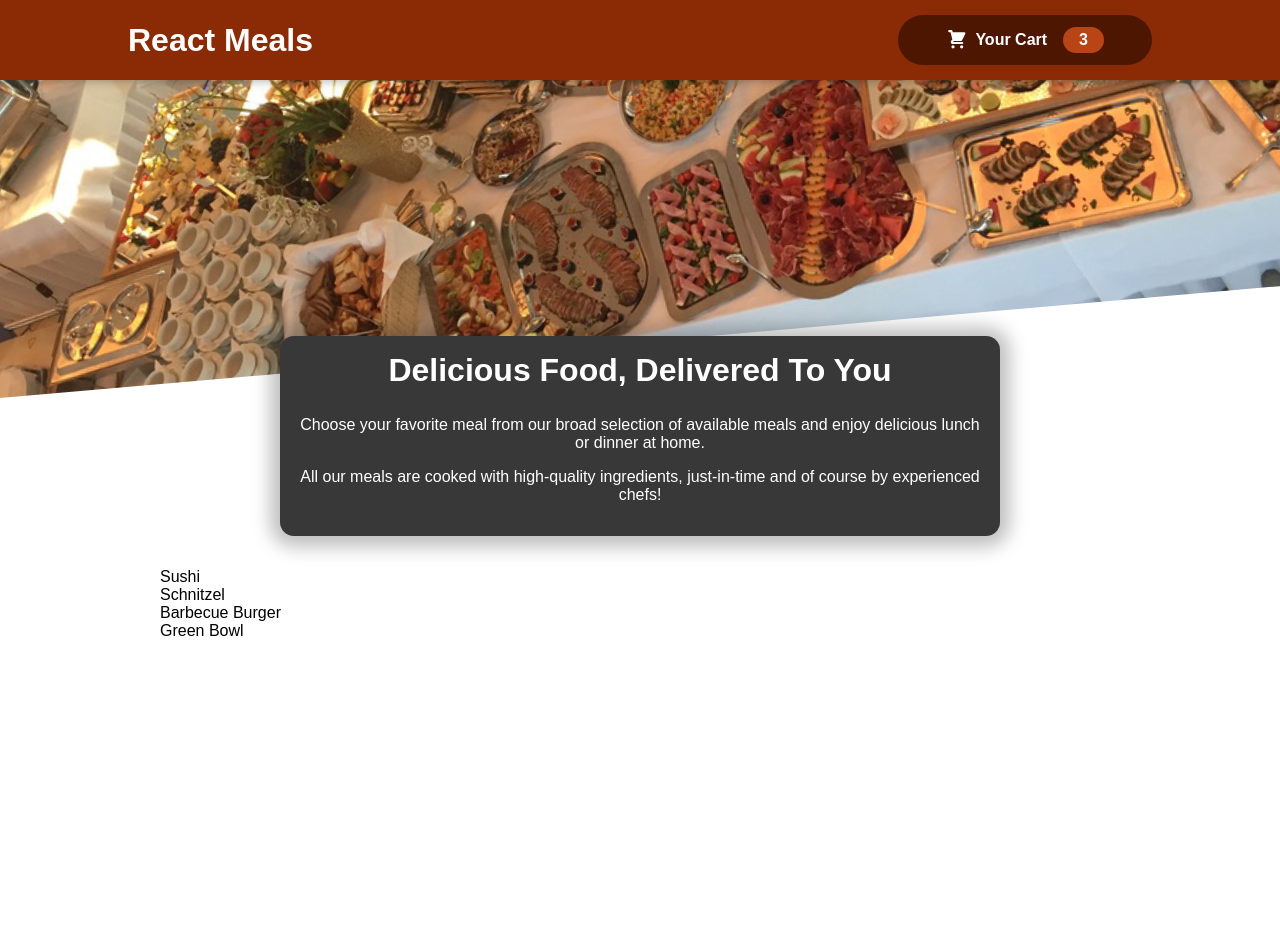
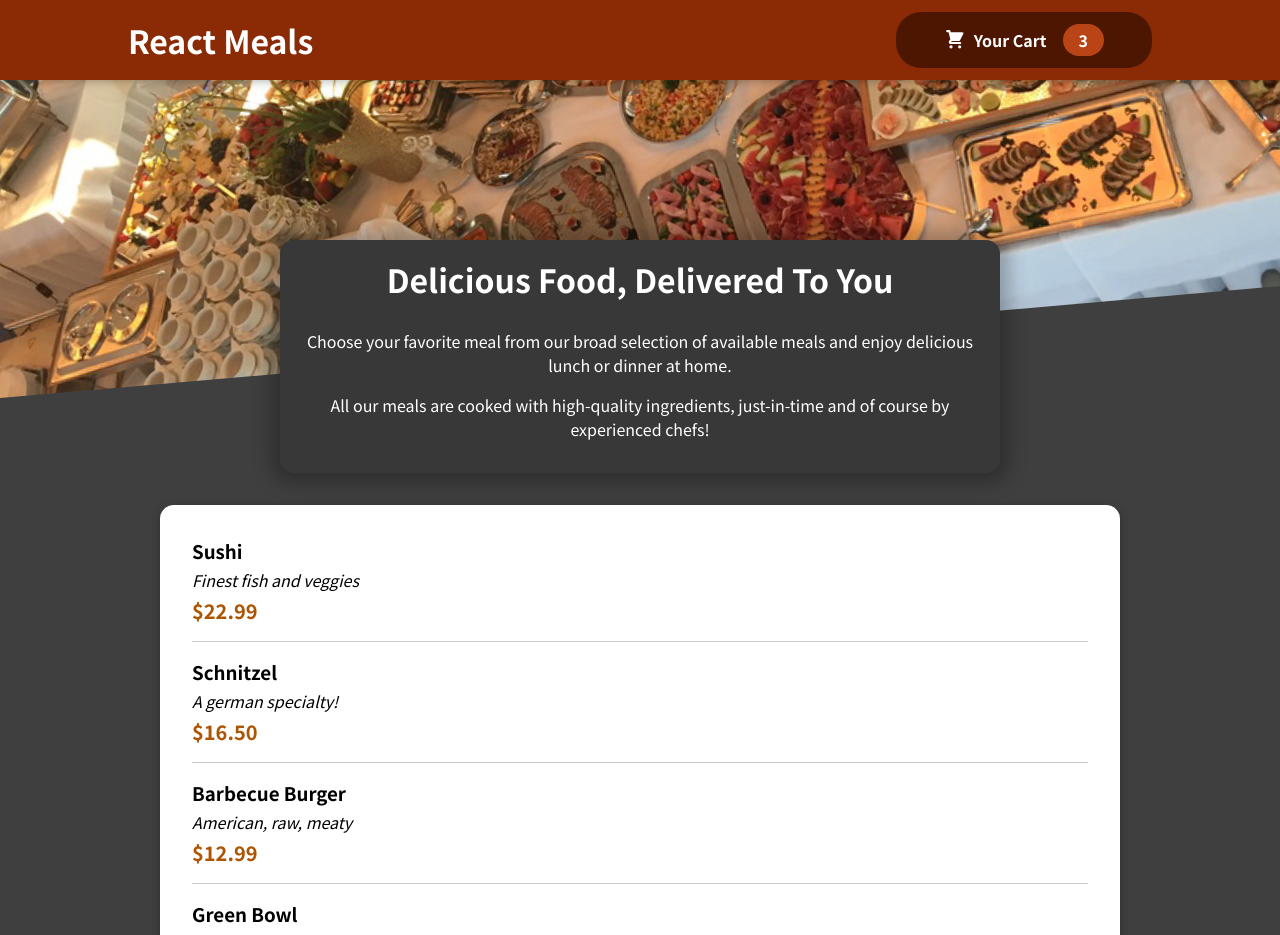
Before and after one commit to Rerique/food-order-app, a React (Vite) app: page / in a window 1280 px wide. Shown: the top 935 px of the page. Before the commit the page ends 800 px from the top, so only its background shows below. Built offline with nearby package versions, Linux system fonts and the light colour scheme.

Commit message:
adding individual meal items

```diff
--- a/src/components/Meals/AvailableMeals.jsx
+++ b/src/components/Meals/AvailableMeals.jsx
@@ -1,14 +1,23 @@
 import styles from './AvailableMeals.module.css';
 import DUMMY_MEALS from '../../data/meals-data';
+import Card from '../UI/Card';
+import MealItem from './MealItem/MealItem';
 
 export default function AvailableMeals() {
   const mealsList = DUMMY_MEALS.map((meal) => (
-    <li key={meal.id}>{meal.name}</li>
+    <MealItem
+      key={meal.id}
+      name={meal.name}
+      description={meal.description}
+      price={meal.price}
+    />
   ));
 
   return (
     <section className={styles.meals}>
-      <ul>{mealsList}</ul>
+      <Card>
+        <ul>{mealsList}</ul>
+      </Card>
     </section>
   );
 }
--- /dev/null
+++ b/src/components/Meals/MealItem/MealItem.jsx
@@ -0,0 +1,13 @@
+import styles from './MealItem.module.css';
+
+export default function MealItem({ name, description, price }) {
+  return (
+    <li className={styles.meal}>
+      <div>
+        <h3>{name}</h3>
+        <div className={styles.description}>{description}</div>
+        <div className={styles.price}>{`$${price.toFixed(2)}`}</div>
+      </div>
+    </li>
+  );
+}
--- /dev/null
+++ b/src/components/Meals/MealItem/MealItem.module.css
@@ -0,0 +1,22 @@
+.meal {
+  display: flex;
+  justify-content: space-between;
+  margin: 1rem;
+  padding-bottom: 1rem;
+  border-bottom: 1px solid #ccc;
+}
+
+.meal h3 {
+  margin: 0 0 0.25rem 0;
+}
+
+.description {
+  font-style: italic;
+}
+
+.price {
+  margin-top: 0.25rem;
+  font-weight: bold;
+  color: #ad5502;
+  font-size: 1.25rem;
+}
--- /dev/null
+++ b/src/components/UI/Card.jsx
@@ -0,0 +1,5 @@
+import styles from './Card.module.css';
+
+export default function Card({ children }) {
+  return <div className={styles.card}>{children}</div>;
+}
--- /dev/null
+++ b/src/components/UI/Card.module.css
@@ -0,0 +1,6 @@
+.card {
+  padding: 1rem;
+  box-shadow: 0 2px 8px rgba(0, 0, 0, 0.25);
+  border-radius: 14px;
+  background-color: white;
+}
--- a/src/index.css
+++ b/src/index.css
@@ -1,16 +1,14 @@
+@import url('https://fonts.googleapis.com/css2?family=Noto+Sans+JP:wght@400;700&display=swap');
+
 * {
   box-sizing: border-box;
 }
 
 html {
-  font-family: sans-serif;
-  background: #fff;
+  font-family: 'Noto Sans JP', sans-serif;
 }
 
 body {
   margin: 0;
+  background-color: #3f3f3f;
 }
-
-main {
-  margin-top: 6rem;
-}
```
Also changed, not shown: src/components/Meals/MealItem/MealItemForm.jsx (added).
